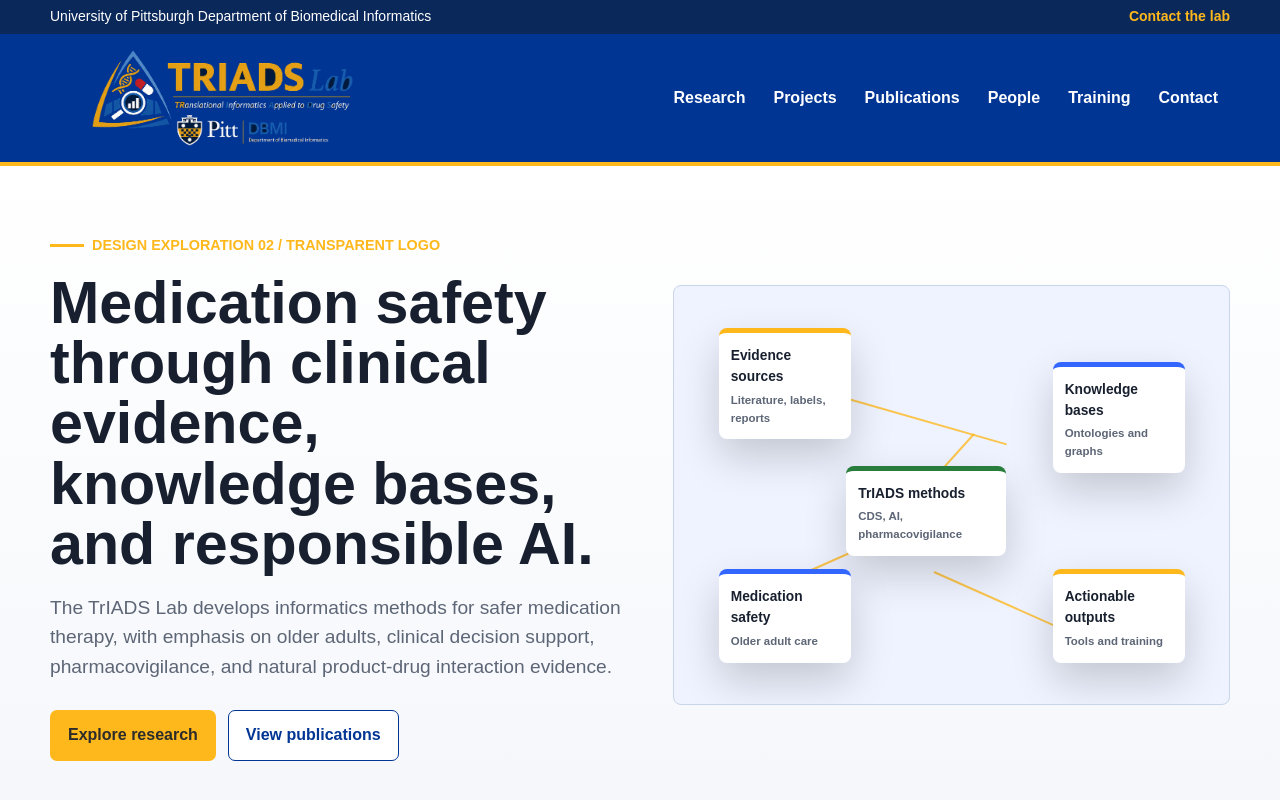
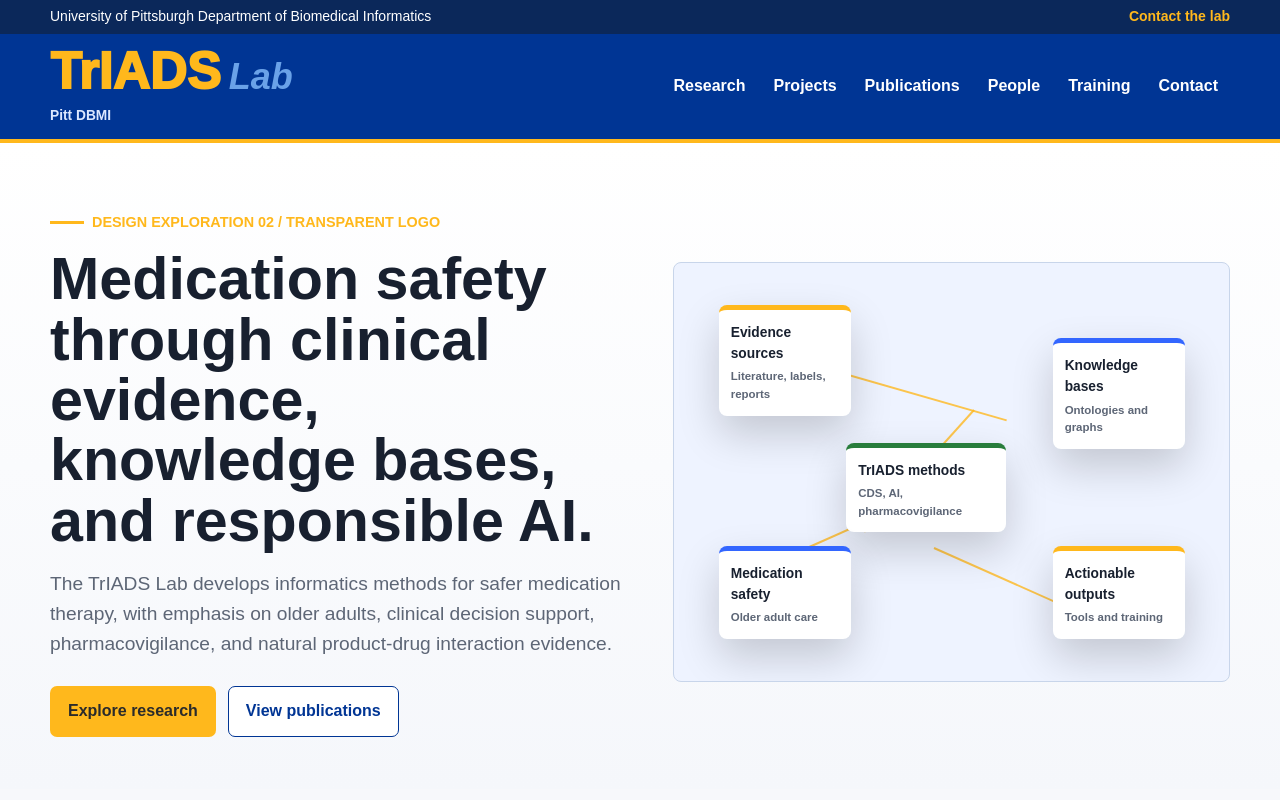
Before and after one commit to rkboyce/triads-lab-web, a SvelteKit app: page / in a window 1280 px wide. Shown: the top 800 px of the page. Built offline with nearby package versions, Linux system fonts and the light colour scheme.

Commit message:
fix: simplify header and restore native anchors

```diff
--- a/src/routes/+page.svelte
+++ b/src/routes/+page.svelte
@@ -1,6 +1,4 @@
 <script lang="ts">
-  let pageHeader: HTMLElement;
-
   const researchThemes = [
     {
       title: 'Clinical decision support that earns trust',
@@ -46,45 +44,34 @@
     }
   ];
 
-  function scrollToAnchor(event: MouseEvent, id: string) {
-    event.preventDefault();
-
-    const target = document.getElementById(id);
-    if (!target) return;
-
-    const headerHeight = pageHeader?.getBoundingClientRect().height ?? 0;
-    const targetTop = target.getBoundingClientRect().top + window.scrollY;
-    const nextTop = Math.max(0, targetTop - headerHeight - 20);
-
-    history.pushState(null, '', `#${id}`);
-    window.scrollTo({ top: nextTop, behavior: 'smooth' });
-  }
 </script>
 
 <svelte:head>
   <title>TrIADS Lab | University of Pittsburgh DBMI</title>
 </svelte:head>
 
-<a class="skip" href="#main" on:click={(event) => scrollToAnchor(event, 'main')}>Skip to content</a>
+<a class="skip" href="#main">Skip to content</a>
 
-<header bind:this={pageHeader}>
+<header>
   <div class="topbar">
     <div class="wrap topbar-inner">
       <span>University of Pittsburgh Department of Biomedical Informatics</span>
-      <a href="#contact" on:click={(event) => scrollToAnchor(event, 'contact')}>Contact the lab</a>
+      <a href="#contact">Contact the lab</a>
     </div>
   </div>
   <div class="wrap nav-inner">
     <a class="brand" href="/" aria-label="TrIADS Lab home">
-      <img class="brand-logo" src="/triads-lab-logo-transparent-cropped.png" alt="TrIADS Lab, Pitt DBMI" />
+      <span class="brand-mark">TrIADS</span>
+      <span class="brand-lab">Lab</span>
+      <span class="brand-context">Pitt DBMI</span>
     </a>
     <nav aria-label="Primary navigation">
-      <a href="#research" on:click={(event) => scrollToAnchor(event, 'research')}>Research</a>
-      <a href="#projects" on:click={(event) => scrollToAnchor(event, 'projects')}>Projects</a>
-      <a href="#publications" on:click={(event) => scrollToAnchor(event, 'publications')}>Publications</a>
-      <a href="#people" on:click={(event) => scrollToAnchor(event, 'people')}>People</a>
-      <a href="#training" on:click={(event) => scrollToAnchor(event, 'training')}>Training</a>
-      <a href="#contact" on:click={(event) => scrollToAnchor(event, 'contact')}>Contact</a>
+      <a href="#research">Research</a>
+      <a href="#projects">Projects</a>
+      <a href="#publications">Publications</a>
+      <a href="#people">People</a>
+      <a href="#training">Training</a>
+      <a href="#contact">Contact</a>
     </nav>
   </div>
 </header>
@@ -97,8 +84,8 @@
         <h1 id="hero-title">Medication safety through clinical evidence, knowledge bases, and responsible AI.</h1>
         <p class="hero-copy">The TrIADS Lab develops informatics methods for safer medication therapy, with emphasis on older adults, clinical decision support, pharmacovigilance, and natural product-drug interaction evidence.</p>
         <div class="actions">
-          <a class="button primary" href="#research" on:click={(event) => scrollToAnchor(event, 'research')}>Explore research</a>
-          <a class="button secondary" href="#publications" on:click={(event) => scrollToAnchor(event, 'publications')}>View publications</a>
+          <a class="button primary" href="#research">Explore research</a>
+          <a class="button secondary" href="#publications">View publications</a>
         </div>
       </div>
       <div class="hero-visual" aria-label="Knowledge graph visual showing evidence connected to clinical decision support">
@@ -122,7 +109,7 @@
           <h2>Research Themes</h2>
           <p>Designed for fast scanning by collaborators, trainees, and funders while preserving the lab informatics depth.</p>
         </div>
-        <a href="#projects" on:click={(event) => scrollToAnchor(event, 'projects')}>Current projects</a>
+        <a href="#projects">Current projects</a>
       </div>
       <div class="grid-3">
         {#each researchThemes as theme, index}
@@ -144,7 +131,7 @@
         <p class="eyebrow">Featured Project</p>
         <h2>Natural product-drug interaction evidence graphs</h2>
         <p>Mockup surface for projects that connect literature, drug labels, natural product evidence, and pharmacokinetic mechanisms into structured knowledge.</p>
-        <a href="#contact" on:click={(event) => scrollToAnchor(event, 'contact')}>Discuss collaboration</a>
+        <a href="#contact">Discuss collaboration</a>
       </div>
       <div class="pipeline">
         {#each pipeline as step, index}
@@ -167,7 +154,7 @@
           <h2>Recent Work Mockup</h2>
           <p>Use verified publication metadata in production. These rows show the intended information density and filtering shape.</p>
         </div>
-        <a href="#contact" on:click={(event) => scrollToAnchor(event, 'contact')}>Submit citation updates</a>
+        <a href="#contact">Submit citation updates</a>
       </div>
       <div class="publication-list">
         {#each publications as publication}
@@ -235,17 +222,17 @@
   .wrap { width: min(var(--max-width), calc(100% - 40px)); margin: 0 auto; }
   .skip { position: absolute; left: -999px; top: 12px; z-index: 50; background: var(--pitt-gold); color: var(--pitt-dark-grey); padding: 10px 14px; }
   .skip:focus { left: 12px; }
-  :global(html) { scroll-padding-top: 150px; }
-  main, section[id] { scroll-margin-top: 150px; scroll-margin-block-start: 150px; }
-  header { position: sticky; top: 0; z-index: 20; background: var(--pitt-blue); border-bottom: 4px solid var(--pitt-gold); }
+  header { background: var(--pitt-blue); border-bottom: 4px solid var(--pitt-gold); }
   .topbar { background: #0b285a; color: var(--pitt-white); font-size: 0.875rem; }
   .topbar-inner, .nav-inner, .contact-inner, .footer-inner { display: flex; justify-content: space-between; gap: 20px; align-items: center; }
   .topbar-inner { min-height: 34px; }
   .topbar a, footer a, .panel-blue a { color: var(--pitt-gold); font-weight: 800; }
-  .nav-inner { min-height: 112px; padding: 12px 0; }
-  .brand { display: flex; gap: 14px; align-items: center; color: var(--pitt-white); min-width: 280px; }
+  .nav-inner { min-height: 92px; padding: 12px 0; }
+  .brand { display: flex; flex-wrap: wrap; gap: 8px; align-items: baseline; color: var(--pitt-white); min-width: 280px; }
   .brand:hover { text-decoration: none; }
-  .brand-logo { display: block; width: clamp(230px, 27vw, 360px); max-height: 104px; height: auto; object-fit: contain; }
+  .brand-mark { color: var(--pitt-gold); font-size: clamp(2.15rem, 4vw, 3.25rem); font-weight: 950; line-height: 1; }
+  .brand-lab { color: #6aa2e8; font-size: clamp(1.6rem, 3vw, 2.25rem); font-style: italic; font-weight: 800; line-height: 1; }
+  .brand-context { flex-basis: 100%; color: #dce8ff; font-size: 0.86rem; font-weight: 800; }
   nav { display: flex; justify-content: flex-end; gap: 4px; flex-wrap: wrap; }
   nav a { min-height: 44px; padding: 11px 12px; border-radius: 6px; color: var(--pitt-white); font-weight: 800; }
   nav a:hover { background: rgb(255 255 255 / 12%); color: var(--pitt-gold); text-decoration: none; }
@@ -297,6 +284,6 @@
   .contact { padding: 54px 0; background: var(--pitt-blue); color: var(--pitt-white); }
   .contact p { max-width: 720px; margin-bottom: 0; color: #eef3ff; }
   footer { padding: 34px 0; background: #101827; color: #dce4f5; font-size: 0.92rem; }
-  @media (max-width: 900px) { :global(html) { scroll-padding-top: 220px; } main, section[id] { scroll-margin-top: 220px; scroll-margin-block-start: 220px; } .hero-grid, .split, .grid-3, .people-grid { grid-template-columns: 1fr; } .topbar-inner, .nav-inner, .section-head, .contact-inner { align-items: start; flex-direction: column; } .nav-inner { padding: 16px 0; } nav { justify-content: flex-start; } }
-  @media (max-width: 560px) { .wrap { width: min(var(--max-width), calc(100% - 28px)); } .brand { min-width: 0; } .brand-logo { width: min(100%, 300px); } .node { width: 120px; font-size: 0.78rem; } .n3 { left: 28%; width: 132px; } .publication { grid-template-columns: 1fr; } }
+  @media (max-width: 900px) { .hero-grid, .split, .grid-3, .people-grid { grid-template-columns: 1fr; } .topbar-inner, .nav-inner, .section-head, .contact-inner { align-items: start; flex-direction: column; } .nav-inner { padding: 16px 0; } nav { justify-content: flex-start; } }
+  @media (max-width: 560px) { .wrap { width: min(var(--max-width), calc(100% - 28px)); } .brand { min-width: 0; } .node { width: 120px; font-size: 0.78rem; } .n3 { left: 28%; width: 132px; } .publication { grid-template-columns: 1fr; } }
 </style>
```
Also changed, not shown: static/triads-lab-logo-transparent-cropped.png (deleted), static/triads-lab-logo-transparent.png (deleted).
